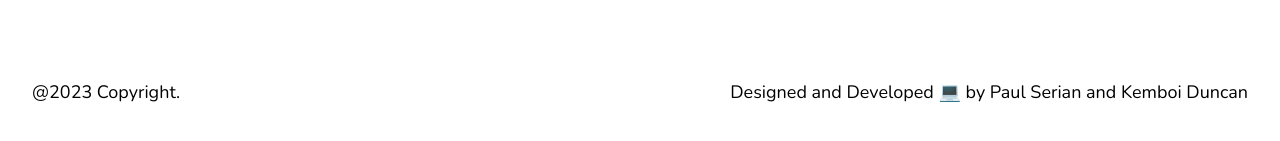
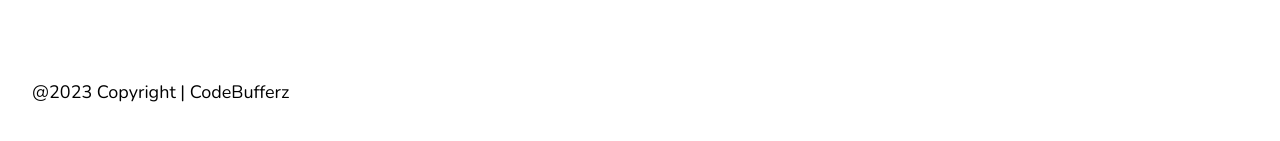
Before and after one commit to PaulMaiyaniSerian/notes_frontend, a Vue app: page /main/year/1/course/1/semester/1/course_type/1/unit/1/documents in a window 1280 px wide. Shown: the part 653-794 px from the top of the page. Built offline with nearby package versions, Linux system fonts and the light colour scheme; no server answers.

Commit message:
edited the footer

```diff
--- a/src/components/Footer.vue
+++ b/src/components/Footer.vue
@@ -4,8 +4,7 @@ const date = new Date().getFullYear();
 
 <template>
   <div class="footer_wrapper">
-    @{{ date }} Copyright.
-    <span> Designed and Developed 💻 by Paul Serian and Kemboi Duncan </span>
+    @{{ date }} Copyright | CodeBufferz
   </div>
 </template>
 <style scoped>
@@ -15,13 +14,6 @@ const date = new Date().getFullYear();
   color: var(--light-background);
   width: 100%;
   padding: 10px 32px;
-  display: flex;
-  justify-content: space-between;
-  align-items: center;
   font-size: 18px;
 }
-.footer_wrapper span {
-  color: var(--light-background);
-  background: transparent;
-}
 </style>
```
